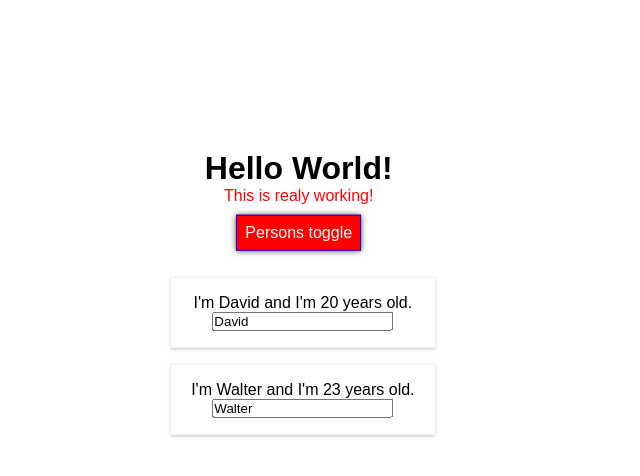
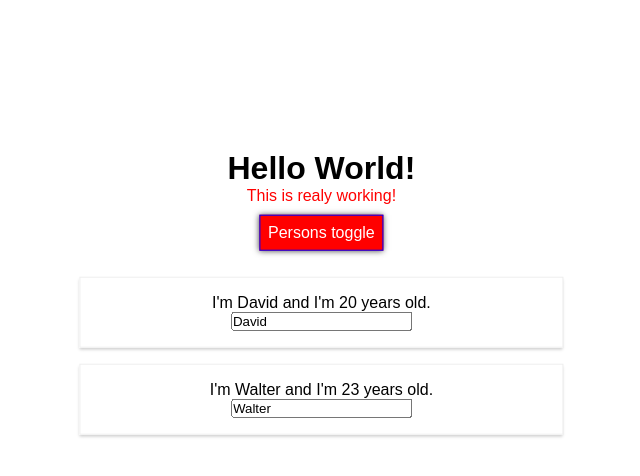
Before and after one commit to SottoMayor/ReactJs, a React (Create React App) app: page / in a window 1280 px wide. Both pictures are taken after a click on the button "Persons toggle". Shown: the top 476 px of the page, without its empty margins (239-879 px from the left). Built offline with nearby package versions, Linux system fonts and the light colour scheme.

Commit message:
styled components

```diff
--- a/package.json
+++ b/package.json
@@ -5,7 +5,8 @@
   "dependencies": {
     "react": "^17.0.1",
     "react-dom": "^17.0.1",
-    "react-scripts": "1.1.5"
+    "react-scripts": "1.1.5",
+    "styled-components": "^5.2.1"
   },
   "scripts": {
     "start": "react-scripts start",
--- a/src/Person/Person.js
+++ b/src/Person/Person.js
@@ -1,15 +1,29 @@
 import React from 'react';
+//import './Person.css';
+import styled from 'styled-components';
 
-import './Person.css';
+const StyledDiv = styled.div`
+    width: 90%;
+    margin: 16px auto;
+    border: 1px solid #eee;
+    box-shadow: 0 2px 3px #ccc;
+    padding: 16px;
+    text-align: center;
+
+
+    @media (min-width: 500px){
+            width: 450px;
+    }
+`;
 
 const person = (props) => {
 
     return(
-        <div className='Person'>
+        <StyledDiv>
             <p onClick={props.click}>I'm {props.name} and I'm {props.age} years old. {props.children}</p>
 
             <input type='text' onChange={props.change} value={props.name} />
-        </div>
+        </StyledDiv>
     );
 
 };
```
Also changed, not shown: src/Person/Person.css (+8 -0 lines), 1 other file (tests, documents, lock files or other folders).
